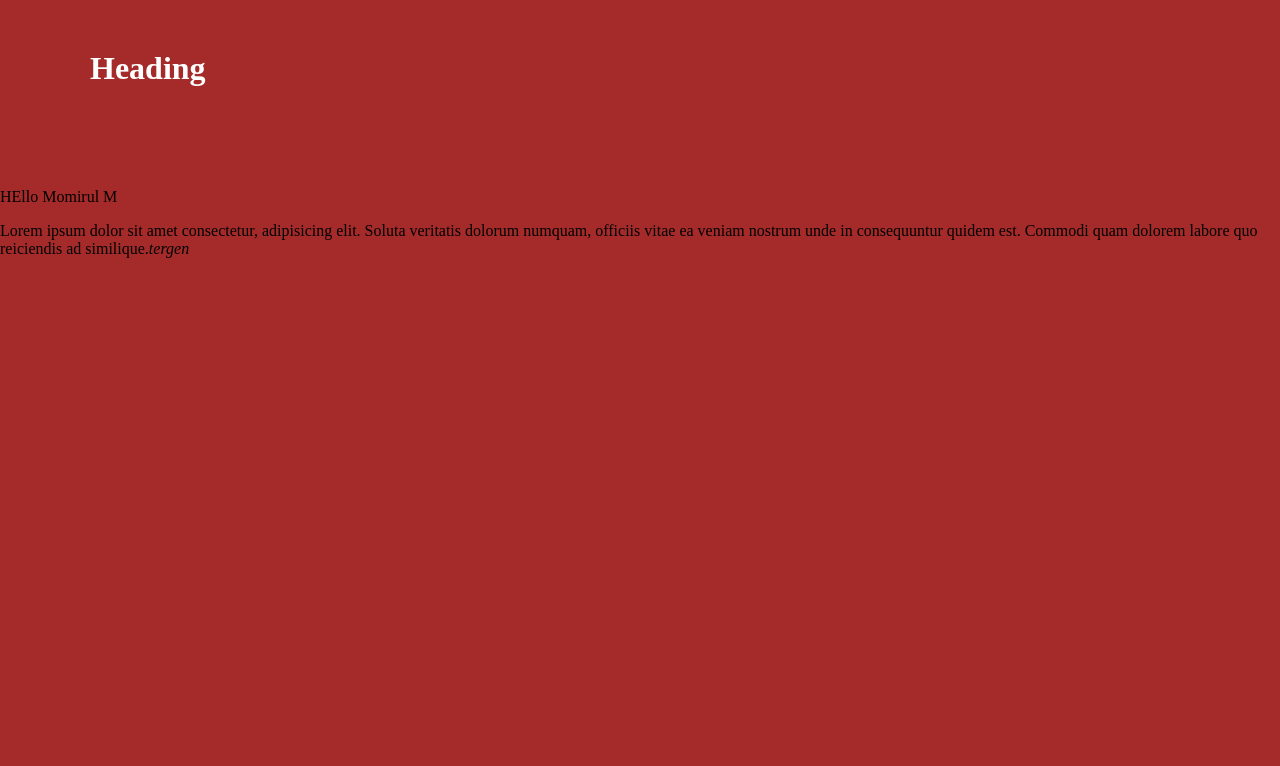
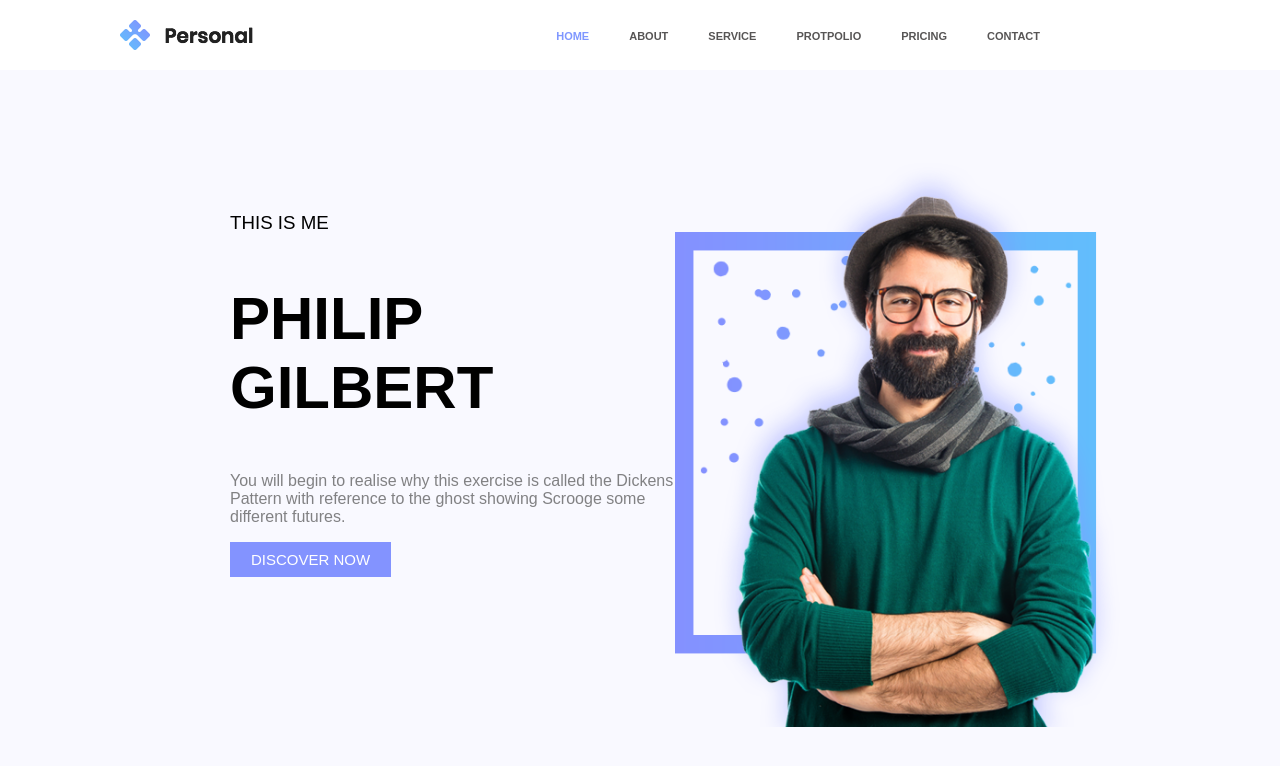
Before and after one commit to Momirl/first-projects, a plain HTML site: page index.html in a window 1280 px wide. Drawn offline with Linux system fonts and the light colour scheme.

Commit message:
first projects

```diff
--- a/index.html
+++ b/index.html
@@ -9,9 +9,37 @@
     <title>Document</title>
 </head>
 <body>
-    <h1>Heading</h1>
-    <p>HEllo Momirul M</p>
-    <p>Lorem ipsum dolor sit amet consectetur, adipisicing elit. Soluta veritatis dolorum numquam, officiis vitae ea veniam nostrum unde in consequuntur quidem est. Commodi quam dolorem labore quo reiciendis ad similique.<em>tergen</em></p>
+    <header>
+        <div class="logo">
+            <img src="logo.webp" alt="">
+
+        </div>
+        <div class="nav">
+            <ul>
+                <li><a href="#" style="color: #7f97ff;;">Home</a></li>
+                <li><a href="#">About</a></li>
+                <li><a href="#">Service</a></li>
+                <li><a href="#">protpolio</a></li>
+                <li><a href="#">Pricing</a></li>
+                <li><a href="#">Contact</a></li>
+
+            </ul>
+        </div>
+    </header>
+    <!-- header end -->
+    <!-- section start -->
+    <section>
+        <div class="half1">
+            <h3>THIS IS ME</h3>
+            <h1>PHILIP GILBERT</h1>
+            <p>You will begin to realise why this exercise is called the Dickens Pattern with reference to the ghost showing Scrooge some different futures.</p>
+            <input type="button" value="DISCOVER NOW">
+
+        </div>
+        <div class="half2">
+            <img src="man.webp" alt="">
+        </div>
+    </section>
 
 </body>
 </html>
--- a/style.css
+++ b/style.css
@@ -1,10 +1,92 @@
 body{
     padding: 0%;
     margin: 0%;
-    background-color: brown;
+    box-sizing: border-box;
+    font-family: Arial, Helvetica, sans-serif;
+}
+header{
+    width: 100%;
+    height: 50px;
+    position: relative;
+}
+header div{
+    float: left;
+    justify-content: space-between;
+    align-items: center;
+}
+header .logo{
+    margin-left: 100px;
+    padding: 20px;
 
 }
-h1{
-    color: white;
-    padding: 50px 20px 80px 90px;
+header .nav{
+    position: absolute;
+    top: 0;
+    right: 0;
+    margin-right: 200px;
 }
+header .nav ul{
+    list-style: none;
+}
+header .nav ul li{
+    float: left;
+    padding-right: 40px;
+    padding-top:10px ;
+
+}
+header .nav ul li a{
+    text-decoration: none;
+    color: rgb(87, 85, 85);
+    text-transform: uppercase;
+    font-size: 11px;
+    font-weight: bold;
+}
+
+header .nav ul li a:hover{
+    color: #7f97ff;;
+}
+/* Section start */
+section{
+    background-color: #f9f9ff;
+    width: 100%;
+    height: 750px;
+    display: flex;
+    justify-content: space-between;
+    align-items: center;
+}
+.half1, .half2{
+    width: 50%;
+}
+.half1{
+    margin-left: 230px;
+    margin-bottom: 120px;
+}
+.half2{
+    padding-right:160px ;
+}
+.half2 img{
+    max-width: 100%;
+    height: auto;
+}
+.half1 h3{
+    font-weight: normal;
+}
+.half1 h1{
+    font-size: 60px;
+}
+.half1 p{
+    color: rgb(78, 78, 78, 0.7);
+}
+.half1 input{
+    padding: 8px 20px;
+    background-color: #8393ff;
+    outline: none;
+    color:white;
+    border: 1px solid #8393ff;
+    font-size: 15px;
+}
+.half1 input:hover{
+    box-shadow: 5px 10px 30px rgba(130, 147, 255, 0.5);
+    transition: all 0.5s ease-in 0.1s;
+    outline: none;
+}
```
Also changed, not shown: logo.webp (added), man.webp (added).
